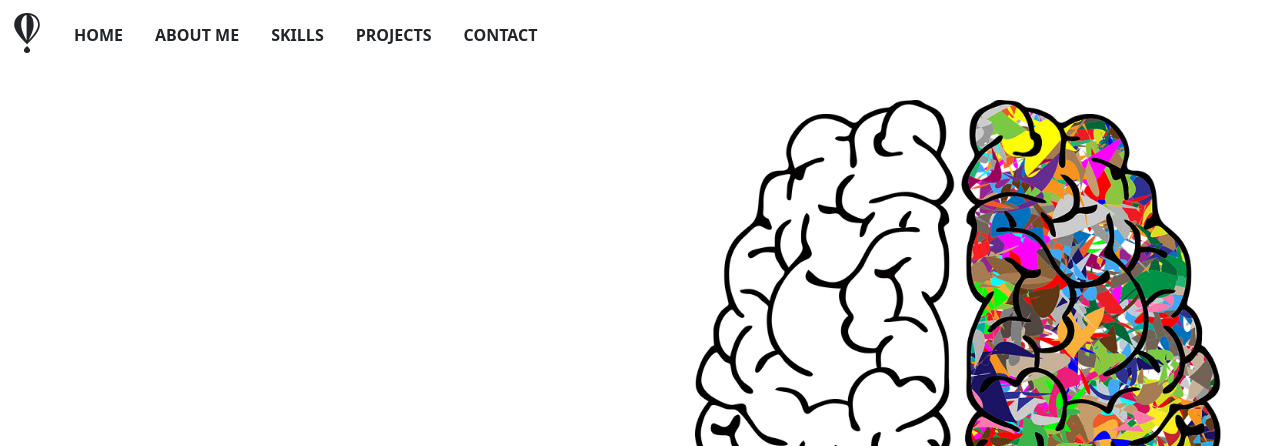
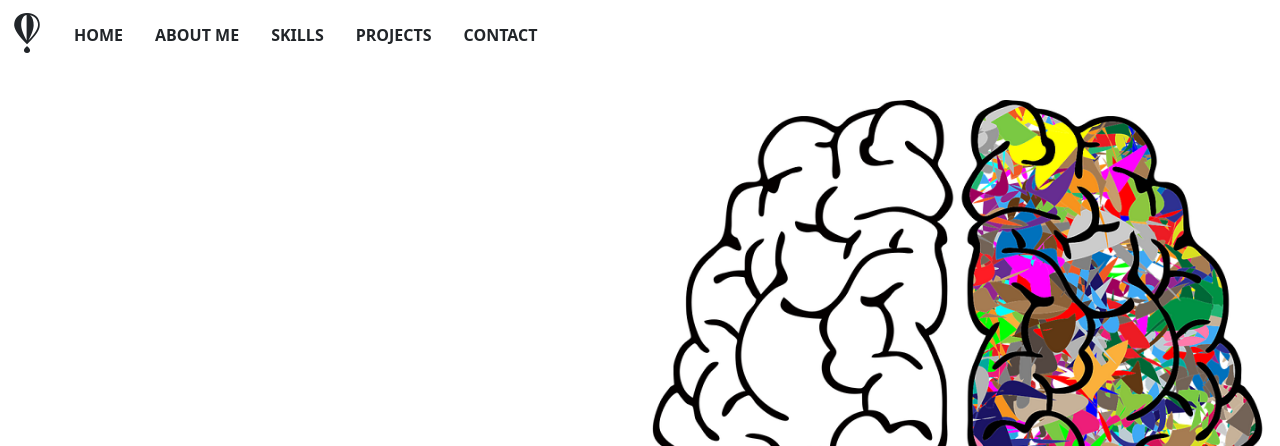
Before and after one commit to aiwmusial/aiwmusial.github.io, a plain HTML site: page index.html in a window 1280 px wide. Shown: the top 446 px of the page. Drawn offline with nearby package versions, Linux system fonts and the light colour scheme.

Commit message:
Update in the image width, 'Home' section

```diff
--- a/index.html
+++ b/index.html
@@ -55,7 +55,7 @@
           <div class="row">
             <div class="col-lg-6 order-lg-last">
               <div class="d-flex align-items-center d-flex justify-content-center">
-                <img src="./images/brain-2750415_1280.png" alt="brain"  style="height: 70vh;">
+                <img src="./images/brain-2750415_1280.png" alt="brain"  style="max-width: 100%;">
               </div>
             </div>
             <div class="col-lg-6 order-lg-first d-flex align-items-end d-flex justify-content-start">
```
